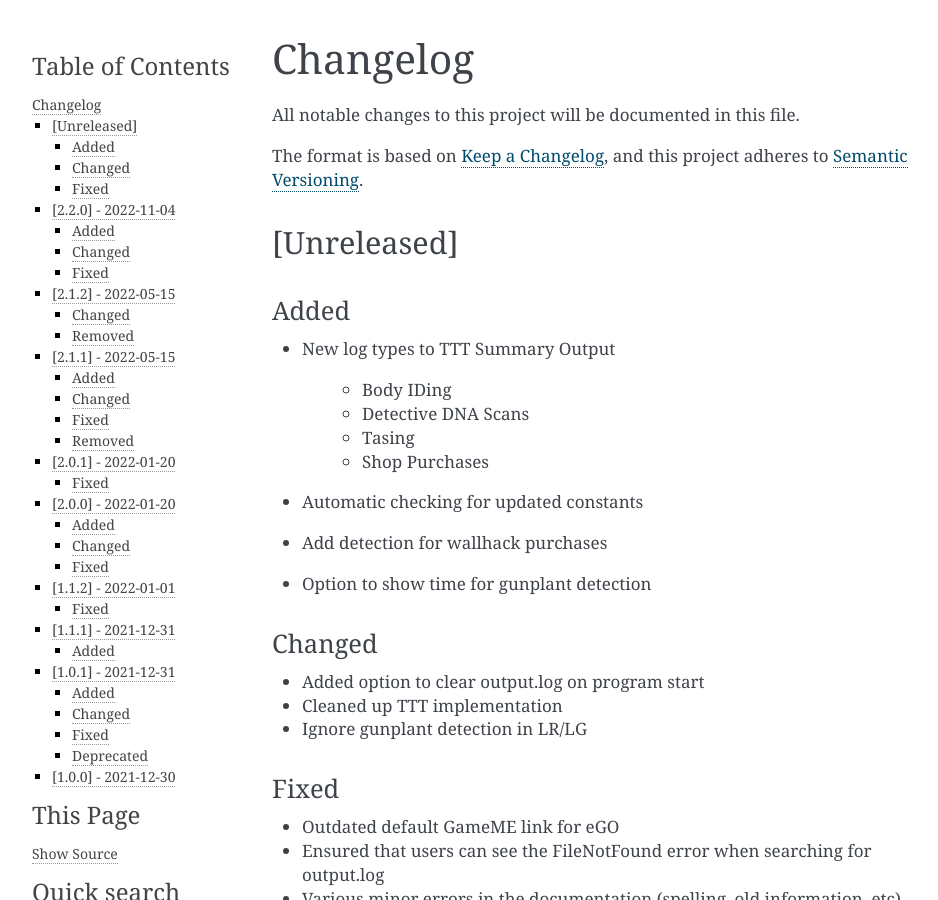
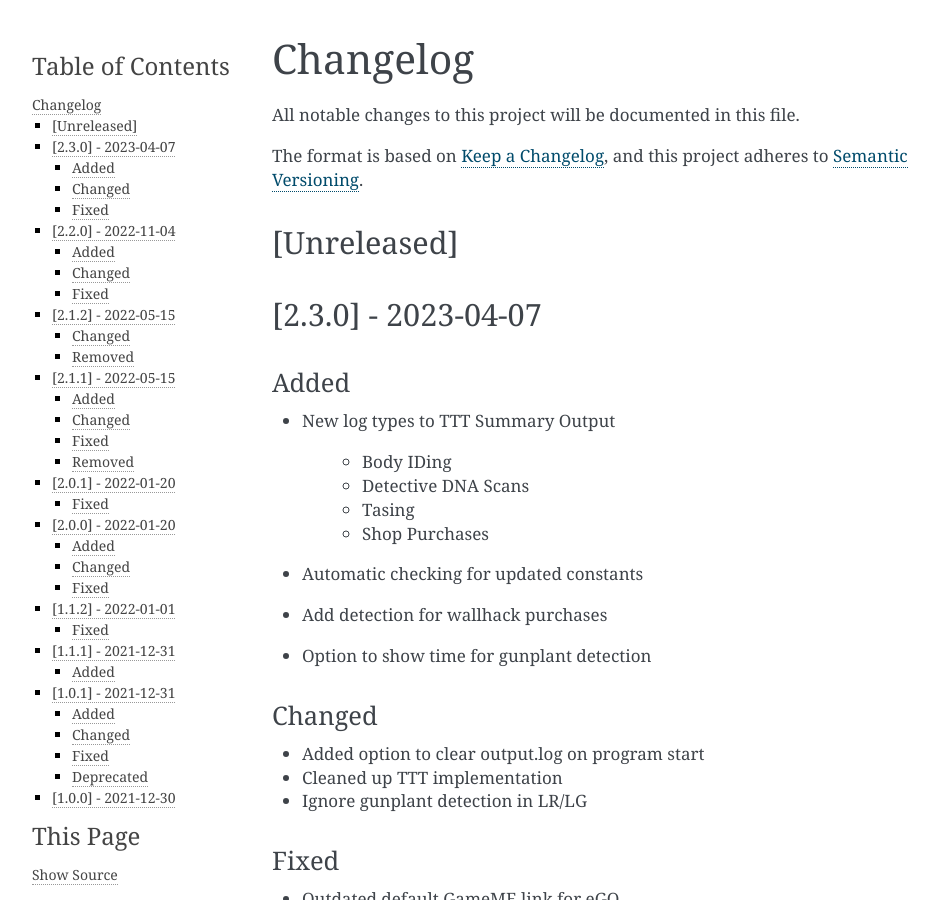
Before and after one commit to BLANK-TH/TSonitor, a Sphinx documentation site: the page built from docs/source/changelog.rst, in a window 1280 px wide and 900 px high. Shown: the whole window, without its empty margins (148-1086 px from the left). Built offline with Sphinx 7.4.7, drawn with Linux system fonts in a browser that asks for light colours.

Commit message:
Update changelog headers

```diff
--- a/docs/source/changelog.rst
+++ b/docs/source/changelog.rst
@@ -7,6 +7,9 @@ and this project adheres to `Semantic Versioning <https://semver.org/spec/v2.0.0
 
 [Unreleased]
 ------------
+
+[2.3.0] - 2023-04-07
+---------------------
 Added
 ^^^^^^^
 * New log types to TTT Summary Output
```
